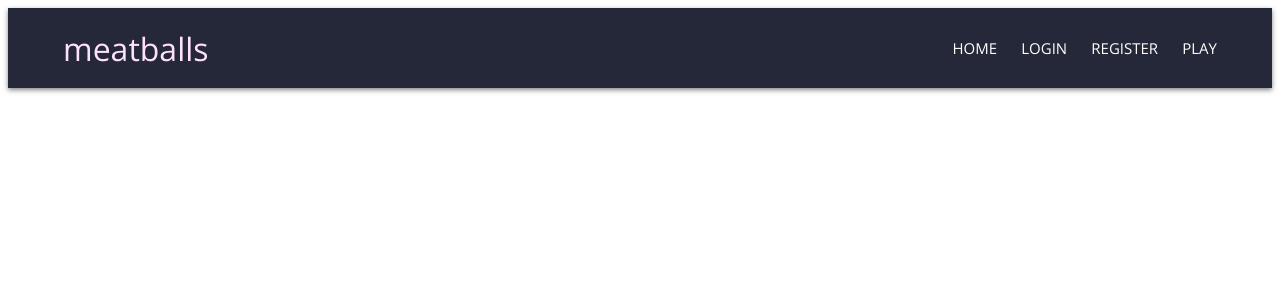
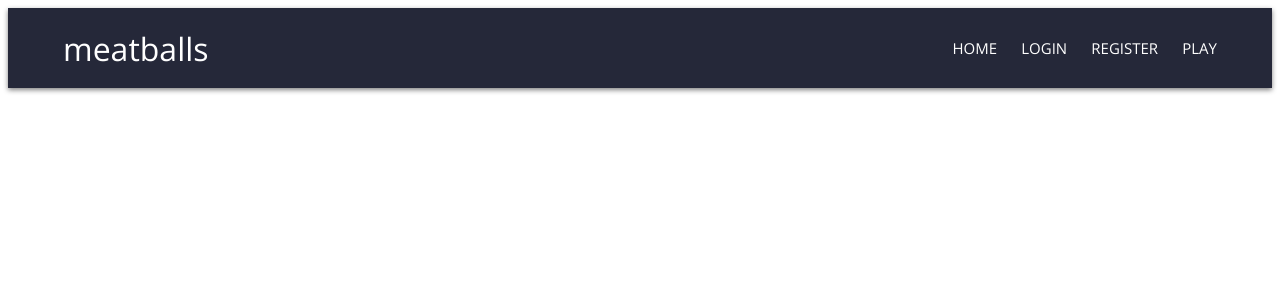
Before and after one commit to Ale282313/Meatballs-Game, a Flask app: page / in a window 1280 px wide. Shown: the top 295 px of the page. Run offline with Flask 2, Linux system fonts and the light colour scheme.

Commit message:
Profile color and heading color fixed

```diff
--- a/app/static/css/profile.css
+++ b/app/static/css/profile.css
@@ -47,7 +47,7 @@
 }
 
 .user-statistics, .user-description, .user-name {
-    color: rgb(36, 60, 36);
+    color: rgb(37, 40,57);
     font-size: 22px;
 }
 
--- a/app/static/css/style.css
+++ b/app/static/css/style.css
@@ -89,7 +89,7 @@ header {
 }
 
 .heading {
-    color: rgb(255,225,255);
+    color: rgb(255,255,255);
     font-weight: 300;
 
 
```
